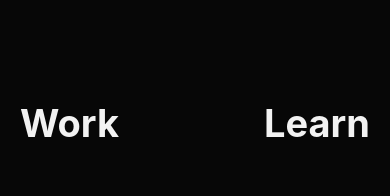
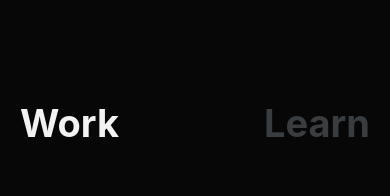
Before and after one commit to EumMericano-Study/WorkHardLearnHardApp, a React Native app: screen / in a window 390 px wide. Shown: the top 196 px of the page. Built offline with nearby package versions, Linux system fonts and the light colour scheme.

Commit message:
feat: Touchable 추가, 클릭시 문자열 색 변경

```diff
--- a/App.tsx
+++ b/App.tsx
@@ -1,14 +1,38 @@
+import { useState } from "react";
 import { StatusBar } from "expo-status-bar";
-import { StyleSheet, Text, View } from "react-native";
+import { StyleSheet, Text, View, TouchableOpacity } from "react-native";
 import { COLOR, FONT_WEIGHT } from "./constants";
 
 export default function App() {
+  const [working, setWorking] = useState<boolean>(true);
+
+  const setToLearn = () => setWorking(false);
+  const setToWork = () => setWorking(true);
+
   return (
     <View style={styles.container}>
       <StatusBar style="light" />
       <View style={styles.header}>
-                <Text style={styles.btnText}>Work</Text>
-                <Text style={styles.btnText}>Learn</Text>
+        <TouchableOpacity onPress={setToWork}>
+          <Text
+            style={{
+              ...styles.btnText,
+              color: working ? COLOR.WHITE : COLOR.GREY,
+            }}
+          >
+            Work
+          </Text>
+        </TouchableOpacity>
+        <TouchableOpacity onPress={setToLearn}>
+          <Text
+            style={{
+              ...styles.btnText,
+              color: working ? COLOR.GREY : COLOR.WHITE,
+            }}
+          >
+            Learn
+          </Text>
+        </TouchableOpacity>
       </View>
     </View>
   );
@@ -28,6 +52,5 @@ const styles = StyleSheet.create({
   btnText: {
     fontSize: 38,
     fontWeight: FONT_WEIGHT.BOLD,
-        color: COLOR.WHITE,
   },
 });
```
Lines whose indentation alone changed are shown as unchanged.
